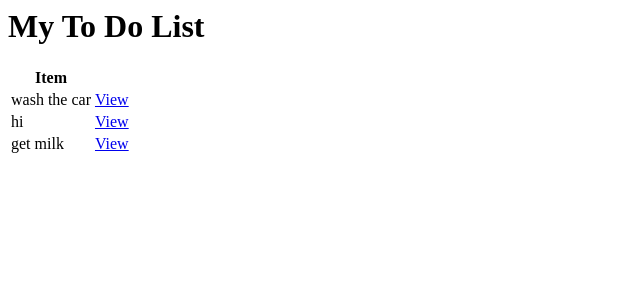
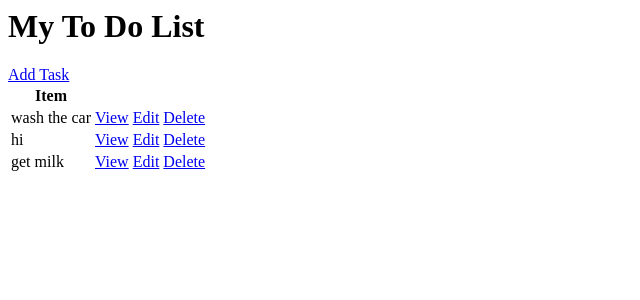
Before and after one commit to edendattox/py-todo-list, a Django app: page / in a window 1280 px wide. Shown: the top 300 px of the page, without its empty margins (0-640 px from the left). Run offline with Django 3.2, Linux system fonts and the light colour scheme; data comes from the database, SQL or seed files in the repository; both versions use the stored data as it was after the commit.

Commit message:
delete functionality added

```diff
--- /dev/null
+++ b/base/templates/base/task_confirm_delete.html
@@ -0,0 +1,6 @@
+<a href="{% url 'tasks' %}">Go back</a>
+<form action="" method="POST">
+  {% csrf_token %}
+  <p>Are you sure you want to delete this task? {{task}}</p>
+  <input type="submit" value="Delete" />
+</form>
--- a/base/templates/base/task_list.html
+++ b/base/templates/base/task_list.html
@@ -1,14 +1,18 @@
 <h1>My To Do List</h1>
+<a href="{% url 'task-create' %}">Add Task</a>
 
 <table>
   <tr>
     <th>Item</th>
+    <th></th>
     <th></th>
   </tr>
   {% for task in tasks %}
   <tr>
     <td>{{task.title}}</td>
     <td><a href="{% url 'task' task.id %}">View</a></td>
+    <td><a href="{% url 'task-update' task.id %}">Edit</a></td>
+    <td><a href="{% url 'task-delete' task.id %}">Delete</a></td>
   </tr>
   {% empty %}
   <h>No item in list</h3>
--- a/base/urls.py
+++ b/base/urls.py
@@ -1,7 +1,12 @@
 from django.urls import path
-from .views import TaskDetail, TaskList
+
+from .views import TaskDetail, TaskList, TaskCreate, TaskUpdate, DeleteView
 
 urlpatterns = [
     path("", TaskList.as_view(), name="tasks"),
     path("task/<int:pk>/", TaskDetail.as_view(), name="task"),
+    path("task-create/", TaskCreate.as_view(), name="task-create"),
+    path("task-update/<int:pk>/", TaskUpdate.as_view(), name="task-update"),
+    path("task-update/<int:pk>/", TaskUpdate.as_view(), name="task-update"),
+    path("task-delete/<int:pk>/", DeleteView.as_view(), name="task-delete"),
 ]
--- a/base/views.py
+++ b/base/views.py
@@ -1,6 +1,8 @@
 from django.shortcuts import render
 from django.views.generic.list import ListView
 from django.views.generic.detail import DetailView
+from django.views.generic.edit import CreateView, DeleteView, UpdateView
+from django.urls import reverse_lazy
 from .models import Task
 
 
@@ -8,7 +10,26 @@ class TaskList(ListView):
     model = Task
     context_object_name = "tasks"
 
+
 class TaskDetail(DetailView):
     model = Task
     context_object_name = "task"
-    template_name = 'base/task.html'
+    template_name = "base/task.html"
+
+
+class TaskCreate(CreateView):
+    model = Task
+    fields = "__all__"
+    success_url = reverse_lazy("tasks")
+
+
+class TaskUpdate(UpdateView):
+    model = Task
+    fields = "__all__"
+    success_url = reverse_lazy("tasks")
+
+
+class DeleteView(DeleteView):
+    model = Task
+    context_object_name = "task"
+    success_url = reverse_lazy("tasks")
```
Also changed, not shown: base/templates/base/task_form.html (added, +7 -0 lines), db.sqlite3.
